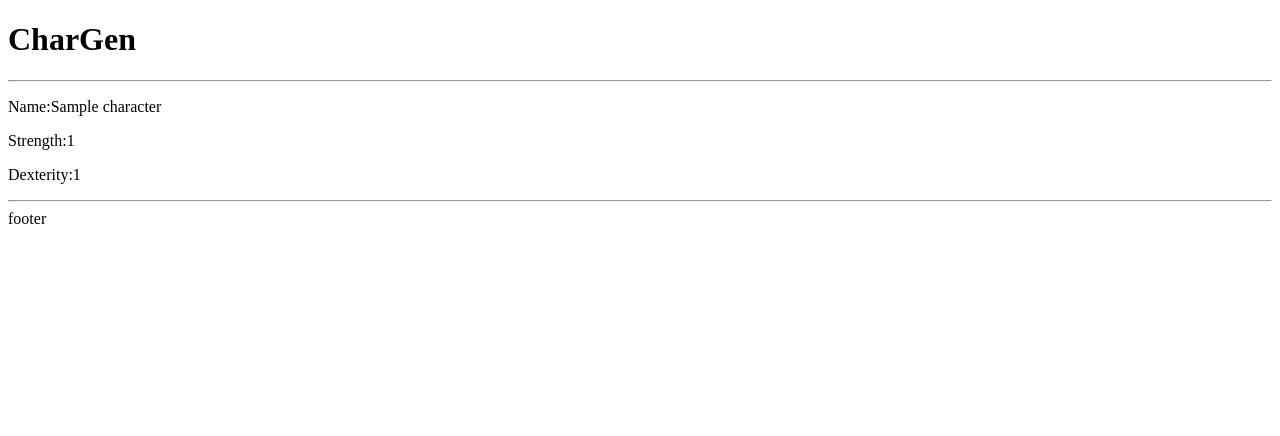
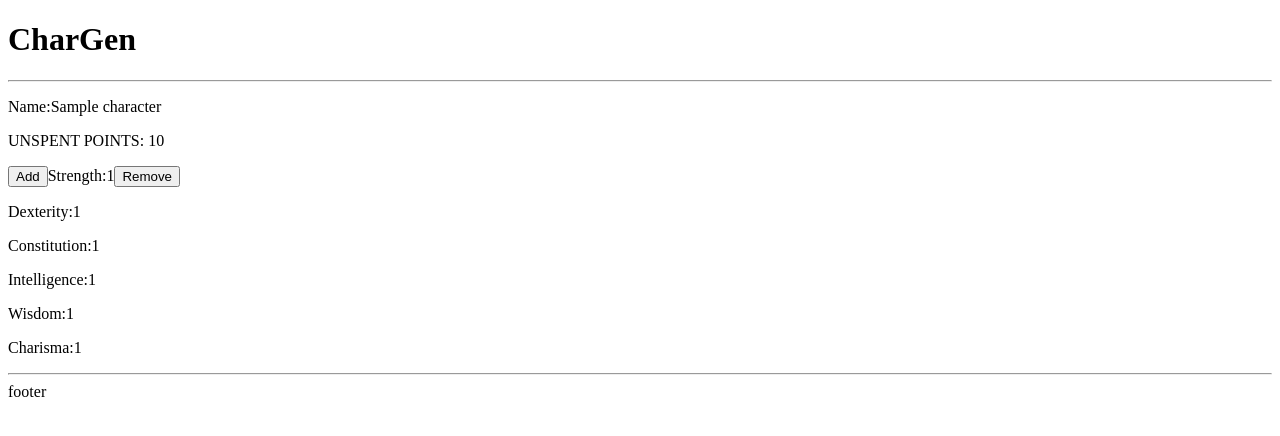
Before and after one commit to JackPound/CharacterGenerator, a Django app: page /characters/ in a window 1280 px wide. Shown: the top 436 px of the page. Run offline with Django 3.2, Linux system fonts and the light colour scheme; tables that the repository leaves empty hold one stand-in row (values such as "Sample post").

Commit message:
about to set buttons to add/remove skill points

```diff
--- a/charactergenerator/models.py
+++ b/charactergenerator/models.py
@@ -3,7 +3,12 @@ from django.db import models
 # Create your models here.
 class Character(models.Model):
 	name = models.CharField(max_length=30)
+	ability_points = models.IntegerField(default=25)
 	strength = models.IntegerField(default=10)
 	dexterity = models.IntegerField(default=10)
+	constitution = models.IntegerField(default=10)
+	intelligence = models.IntegerField(default=10)
+	wisdom = models.IntegerField(default=10)
+	charisma = models.IntegerField(default=10)
 	def __str__(self):
 		return self.name
--- a/charactergenerator/templates/index.html
+++ b/charactergenerator/templates/index.html
@@ -9,8 +9,13 @@
 	<hr />
 	{% for character in characters %}
 	<p>Name:{{character.name}}</p>
-	<p>Strength:{{character.strength}}</p>
+	<p>UNSPENT POINTS: {{character.ability_points}}</p>
+	<p><button>Add</button>Strength:{{character.strength}}<button>Remove</button></p>
 	<p>Dexterity:{{character.dexterity}}</p>
+	<p>Constitution:{{character.constitution}}</p>
+	<p>Intelligence:{{character.intelligence}}</p>
+	<p>Wisdom:{{character.wisdom}}</p>
+	<p>Charisma:{{character.charisma}}</p>
 	{% endfor %}
 	<hr />
 	<footer>footer</footer>
```
Also changed, not shown: charactergenerator/migrations/0002_auto_20190106_2021.py (added), charactergenerator/migrations/0003_character_ability_points.py (added).
